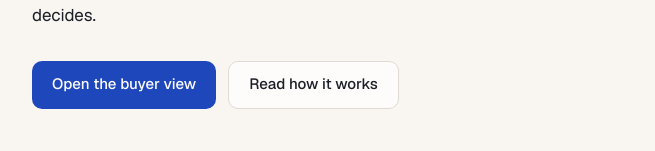
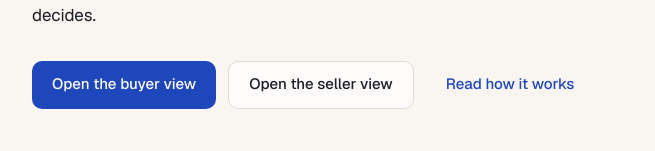
Before and after one commit to Alvinferdeveloper/ai-arbitrated-escrow, a Next.js app: page / in a window 1280 px wide. Shown: the part 295-446 px from the top of the page, without its empty margins (312-967 px from the left). Built offline with nearby package versions, Linux system fonts and the light colour scheme.

Commit message:
feat(demo): link the seller view from the landing page

```diff
--- a/app/page.tsx
+++ b/app/page.tsx
@@ -51,7 +51,10 @@ export default function Home() {
 
         <div className="mt-8 flex flex-col gap-3 sm:flex-row">
           <ButtonLink href={`/t/${firstDeal.id}`}>Open the buyer view</ButtonLink>
-          <ButtonLink href="#how-it-works" variant="secondary">
+          <ButtonLink href="/seller" variant="secondary">
+            Open the seller view
+          </ButtonLink>
+          <ButtonLink href="#how-it-works" variant="ghost">
             Read how it works
           </ButtonLink>
         </div>
```
